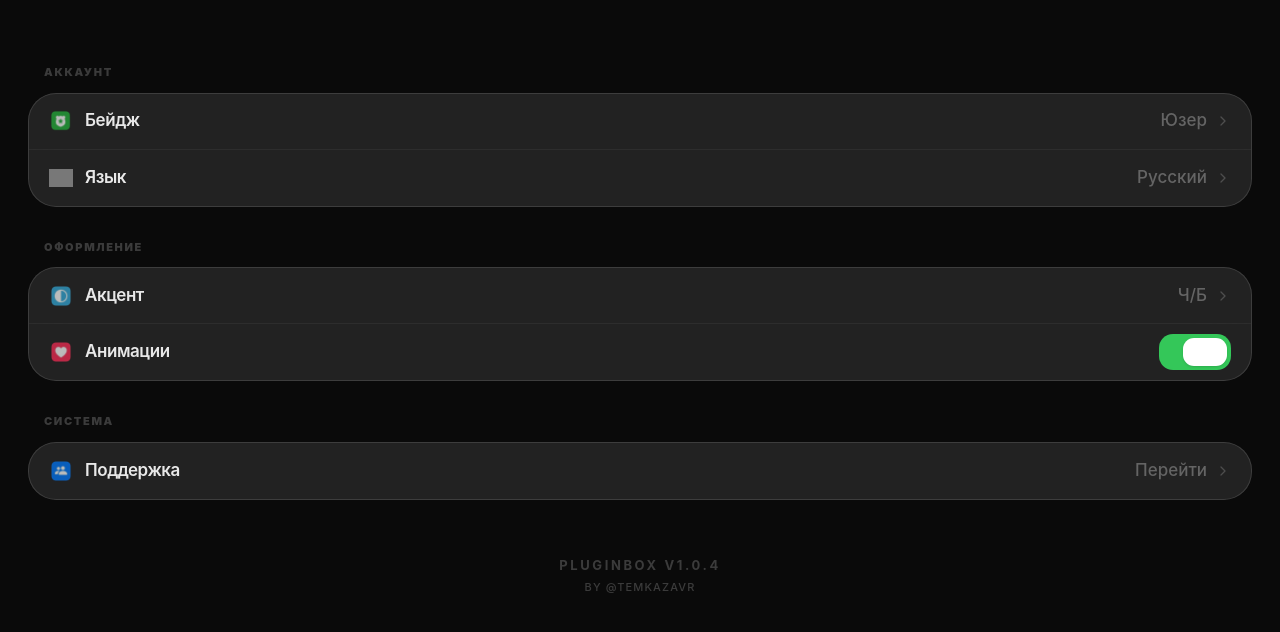
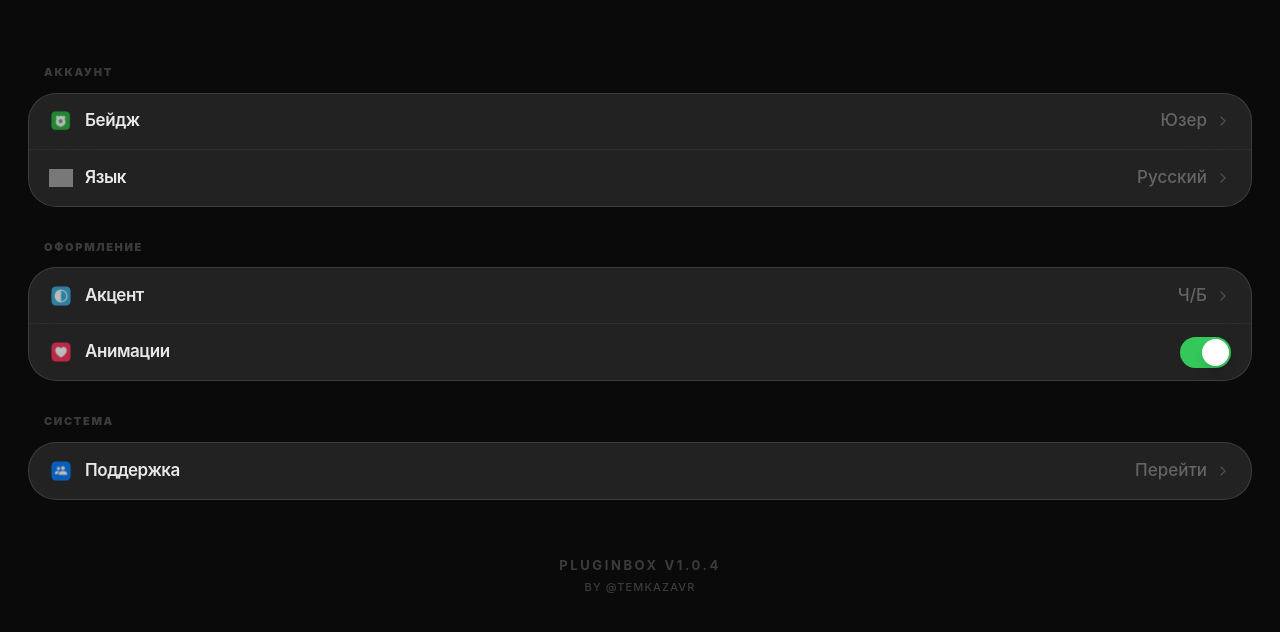
Before and after one commit to fugu70539/PluginBox, a Next.js app: page / in a window 1280 px wide. Both pictures are taken after a click on the button 93 px from the left and 42 px from the top of the page. Shown: the top 632 px of the page. Built offline with nearby package versions, Linux system fonts and the light colour scheme; grey boxes are pictures that could not be loaded.

Commit message:
Update Settings.tsx

```diff
--- a/src/components/views/Settings.tsx
+++ b/src/components/views/Settings.tsx
@@ -6,12 +6,12 @@ import { motion } from "framer-motion";
 const AppleSwitch = ({ isOn, onToggle }: { isOn: boolean; onToggle: () => void }) => (
   <button
     onClick={onToggle}
-    className={`relative w-[72px] h-[36px] rounded-[14px] transition-colors duration-300 flex items-center px-[4px] ${isOn ? "bg-[#34C759]" : "bg-[#39393d]"}`}
+    className={`relative w-[51px] h-[31px] rounded-full transition-colors duration-300 flex items-center px-[2px] ${isOn ? "bg-[#34C759]" : "bg-[#39393d]"}`}
   >
     <motion.div
       animate={{ x: isOn ? 20 : 0 }}
-      transition={{ type: "spring", stiffness: 500, damping: 35 }}
-      className="h-[28px] w-[44px] bg-white rounded-[11px] shadow-sm"
+      transition={{ type: "spring", stiffness: 500, damping: 30 }}
+      className="h-[27px] w-[27px] bg-white rounded-full shadow-lg"
     />
   </button>
 );
@@ -23,17 +23,13 @@ const SettingRow = ({ icon, title, value, onClick, hasArrow = true, children }:
   >
     <div className="flex items-center gap-3">
       {/* Путь строго с большой буквы Icons */}
-      <img
-        src={`/Icons/${icon}`}
-        alt=""
-        className="size-6 object-contain opacity-70"
-      />
+      <img src={`/Icons/${icon}`} alt="" className="size-6 object-contain opacity-70" />
       <span className="text-[17px] font-semibold tracking-tight text-white/90">{title}</span>
     </div>
     <div className="flex items-center gap-2">
       {value && <span className="text-[17px] font-medium text-white/30">{value}</span>}
       {children}
-      {hasArrow && <img src="/Icons/ArrowRight.PNG" className="size-4 opacity-20 invert" alt="" />}
+      {hasArrow && <img src="/Icons/ArrowRight.PNG" className="size-4 opacity-20 invert grayscale" alt="" />}
     </div>
   </div>
 );
```
